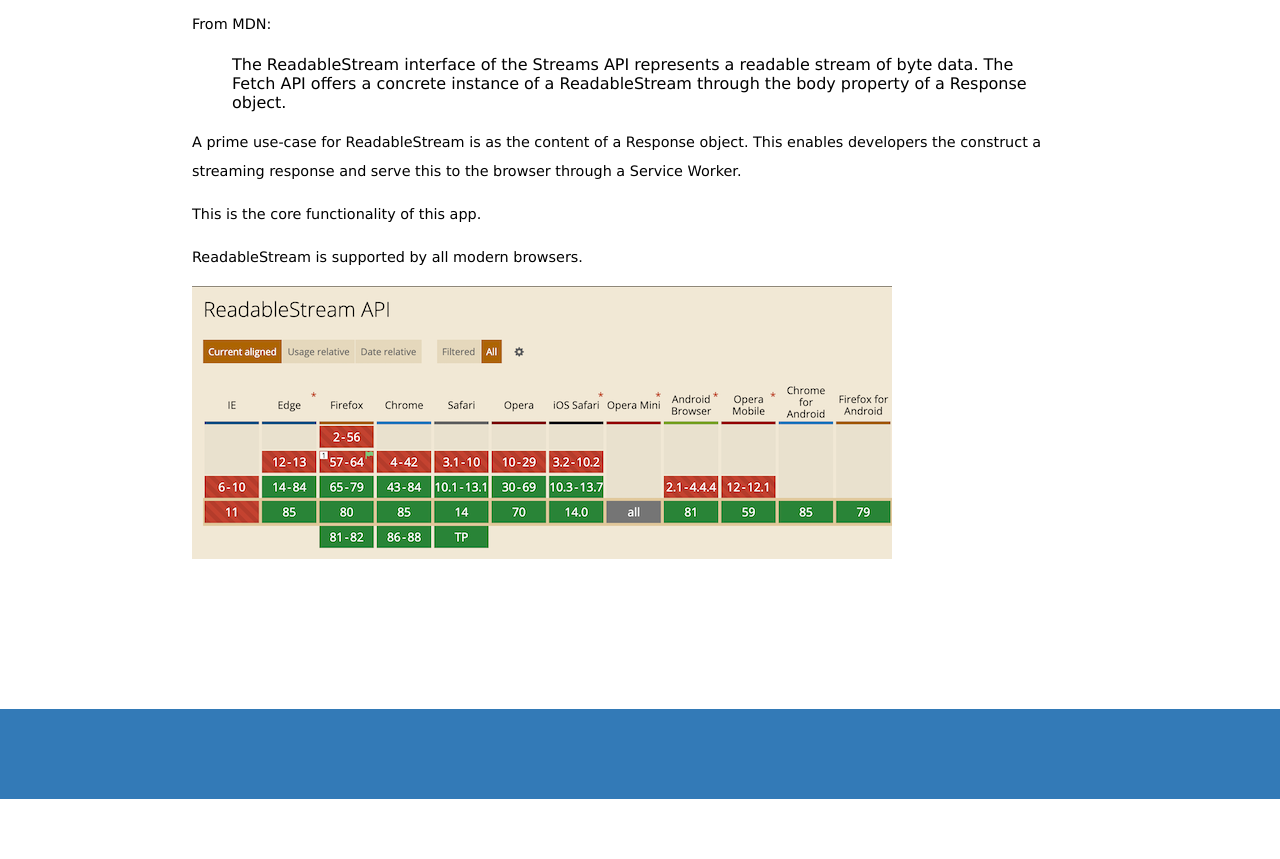
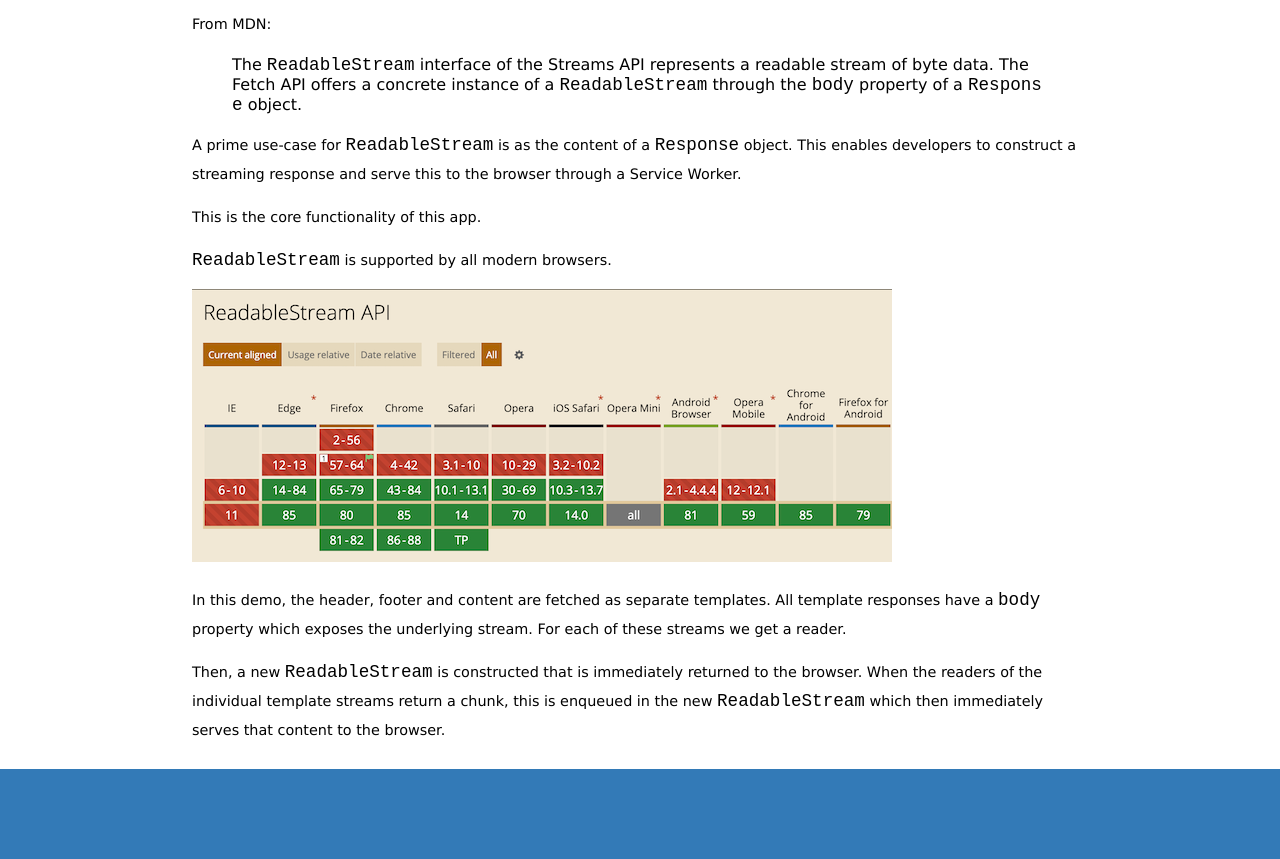
Before and after one commit to DannyMoerkerke/instant-multi-page-app, a website: page readablestream/index.html in a window 1280 px wide. Shown: the part 181-1040 px from the top of the page. Before the commit the page ends 980 px from the top, so only its background shows below. Drawn offline with Linux system fonts and the light colour scheme; files that its build step writes are made by us from their sources.

Commit message:
removed redundant code

```diff
--- a/readablestream/index.html
+++ b/readablestream/index.html
@@ -19,7 +19,6 @@
           <li slot="option"><a href="/">Home</a></li>
           <li slot="option"><a href="/readablestream">Readable Stream</a></li>
           <li slot="option"><a href="/serviceworker">Service Worker</a></li>
-          <li slot="option"><a href="/contact">Contact</a></li>
           <li slot="option"><a href="/images">Images</a></li>
           <li slot="option"><a href="/blog">Blog</a></li>
         </material-dropdown>
@@ -27,7 +26,6 @@
           <li><a href="/">Home</a></li>
           <li><a href="/readablestream">Readable Stream</a></li>
           <li><a href="/serviceworker">Service Worker</a></li>
-          <li><a href="/contact">Contact</a></li>
           <li><a href="/images">Images</a></li>
           <li><a href="/blog">Blog</a></li>
         </ul>
@@ -42,23 +40,32 @@
         </p>
 
         <blockquote>
-          The ReadableStream interface of the Streams API represents a readable stream of byte data. The Fetch API offers a
-          concrete instance of a ReadableStream through the body property of a Response object.
+          The <code>ReadableStream</code> interface of the Streams API represents a readable stream of byte data. The Fetch
+          API offers a concrete instance of a <code>ReadableStream</code> through the <code>body</code> property of a
+          <code>Response</code> object.
         </blockquote>
         <p>
-          A prime use-case for ReadableStream is as the content of a Response object. This enables developers the
-          construct a streaming response and serve this to the browser through a Service Worker.
+          A prime use-case for <code>ReadableStream</code> is as the content of a <code>Response</code> object. This enables
+          developers to construct a streaming response and serve this to the browser through a Service Worker.
         </p>
         <p>
           This is the core functionality of this app.
         </p>
         <p>
-          ReadableStream is supported by all modern browsers.
+          <code>ReadableStream</code> is supported by all modern browsers.
         </p>
         <p>
           <img src="src/img/readablestream.png">
         </p>
-      </section>
+        <p>
+          In this demo, the header, footer and content are fetched as separate templates. All template responses have a
+          <code>body</code> property which exposes the underlying stream. For each of these streams we get a reader.
+        </p>
+        <p>
+          Then, a new <code>ReadableStream</code> is constructed that is immediately returned to the browser. When the
+          readers of the individual template streams return a chunk, this is enqueued in the new
+          <code>ReadableStream</code> which then immediately serves that content to the browser.
+        </p>
 
     </main>
 
--- a/service-worker.js
+++ b/service-worker.js
@@ -25,7 +25,6 @@ const staticFiles = [
   'src/templates/images.html',
   'src/templates/images.js.html',
   'https://fonts.googleapis.com/icon?family=Material+Icons',
-  // 'node_modules/@dannymoerkerke/material-webcomponents/src/material-dropdown.js',
   'https://fonts.gstatic.com/s/materialicons/v55/flUhRq6tzZclQEJ-Vdg-IuiaDsNcIhQ8tQ.woff2'
 ];
 
```
Also changed, not shown: blog/index.html (+0 -2 lines), images/index.html (+0 -2 lines), serviceworker/index.html (+0 -2 lines), src/templates/contact.html (deleted, +0 -5 lines), src/templates/contact.js.html (deleted, +0 -3 lines), src/templates/readablestream.html (+15 -5 lines).
